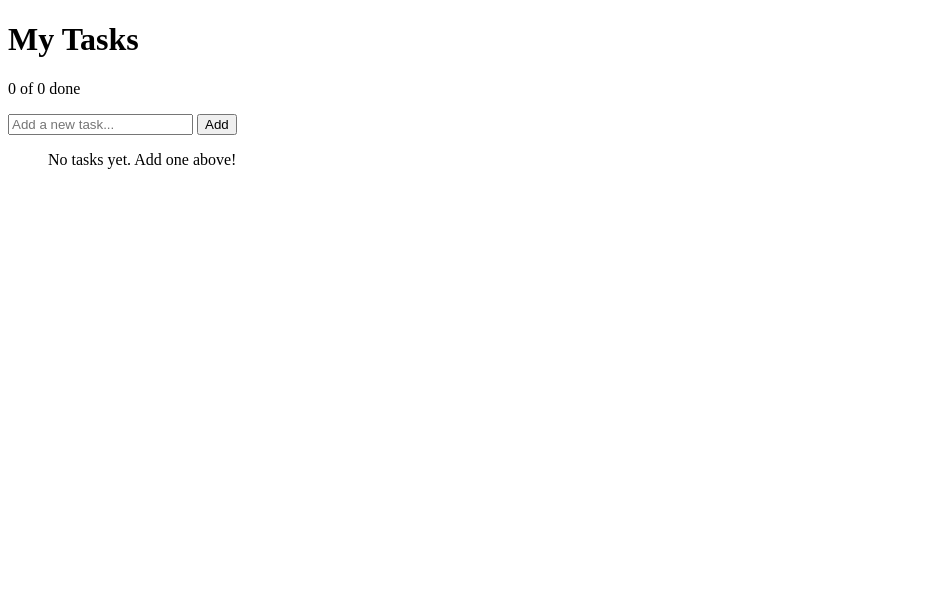
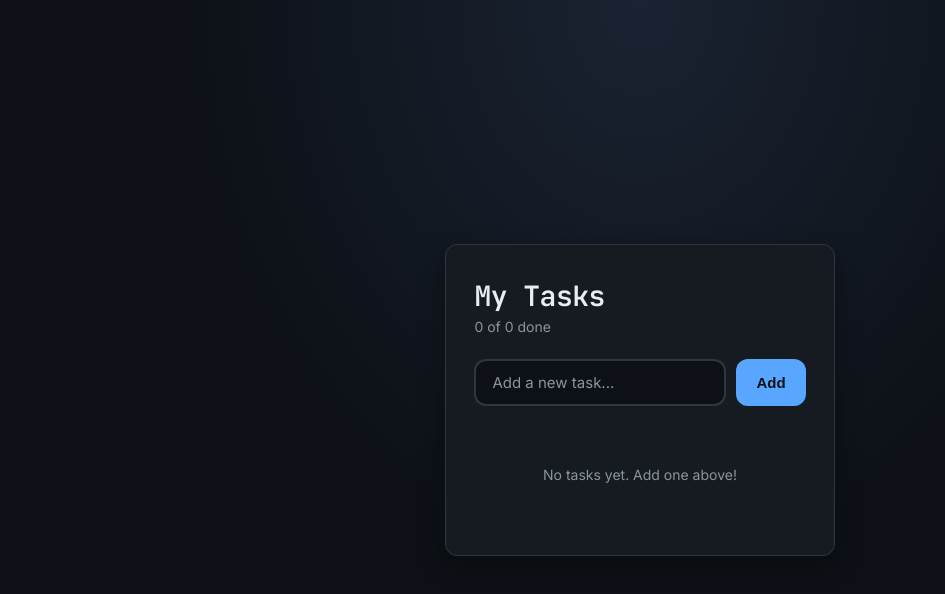
Before and after one commit to syphhg/todo-app, a website built with Vite: page index.html in a window 1280 px wide. Shown: the whole page, without its empty margins (0-945 px from the left). Built offline with nearby package versions, Linux system fonts and the light colour scheme.

Commit message:
Add dark mode and fix CSS

```diff
--- a/index.html
+++ b/index.html
@@ -6,7 +6,7 @@
     <title>My Tasks</title>
     <link rel="preconnect" href="https://fonts.googleapis.com">
     <link rel="preconnect" href="https://fonts.gstatic.com" crossorigin>
-    <link href="https://fonts.googleapis.com/css2?family=Inter:wght@400;500;600&display=swap" rel="stylesheet">
+    <link href="https://fonts.googleapis.com/css2?family=JetBrains+Mono:wght@400;500;600;700&family=Inter:wght@400;500;600&display=swap" rel="stylesheet">
   </head>
   <body>
     <div id="app">
--- a/package.json
+++ b/package.json
@@ -3,12 +3,15 @@
   "private": true,
   "version": "0.0.0",
   "type": "module",
+  "homepage": "https://syphhg.github.io/todo-app",
   "scripts": {
     "dev": "vite",
     "build": "vite build",
-    "preview": "vite preview"
+    "preview": "vite preview",
+    "deploy": "vite build && gh-pages -d dist"
   },
   "devDependencies": {
+    "gh-pages": "^6.3.0",
     "vite": "^7.3.1"
   }
 }
--- a/src/main.js
+++ b/src/main.js
@@ -1,3 +1,5 @@
+import './style.css'
+
 let todos = JSON.parse(localStorage.getItem('todos')) || []
 
 const form = document.getElementById('todo-form')
--- a/src/style.css
+++ b/src/style.css
@@ -1,14 +1,14 @@
 :root {
-  --bg: #f8f9fa;
-  --card-bg: #ffffff;
-  --text: #212529;
-  --text-muted: #6c757d;
-  --primary: #228be6;
-  --primary-hover: #1c7ed6;
-  --danger: #fa5252;
-  --danger-hover: #e03131;
-  --border: #dee2e6;
-  --shadow: 0 2px 8px rgba(0, 0, 0, 0.08);
+  --bg: #0d1117;
+  --card-bg: #161b22;
+  --text: #e6edf3;
+  --text-muted: #8b949e;
+  --primary: #58a6ff;
+  --primary-hover: #79b8ff;
+  --danger: #f85149;
+  --danger-hover: #ff7b72;
+  --border: #30363d;
+  --shadow: 0 8px 24px rgba(0, 0, 0, 0.4);
   --radius: 12px;
 }
 
@@ -27,21 +27,27 @@ body {
   align-items: center;
   justify-content: center;
   padding: 20px;
+  background-image:
+    radial-gradient(ellipse at top, #1a2332 0%, transparent 50%),
+    radial-gradient(ellipse at bottom, #0d1117 0%, transparent 50%);
 }
 
 .container {
   width: 100%;
   max-width: 420px;
   background: var(--card-bg);
+  border: 1px solid var(--border);
   border-radius: var(--radius);
   box-shadow: var(--shadow);
   padding: 32px 28px;
 }
 
 h1 {
+  font-family: 'JetBrains Mono', monospace;
   font-size: 28px;
   font-weight: 600;
   margin-bottom: 4px;
+  letter-spacing: -0.5px;
 }
 
 .subtitle {
@@ -65,22 +71,28 @@ h1 {
   font-family: inherit;
   outline: none;
   transition: border-color 0.2s;
+  background: var(--bg);
+  color: var(--text);
 }
 
 #todo-input:focus {
   border-color: var(--primary);
 }
 
+#todo-input::placeholder {
+  color: var(--text-muted);
+}
+
 #add-btn {
   padding: 12px 20px;
   background: var(--primary);
-  color: white;
+  color: #0d1117;
   border: none;
   border-radius: var(--radius);
   font-size: 15px;
-  font-weight: 500;
+  font-weight: 600;
   cursor: pointer;
-  transition: background 0.2s;
+  transition: all 0.2s;
 }
 
 #add-btn:hover {
@@ -117,6 +129,7 @@ h1 {
   cursor: pointer;
   transition: all 0.2s;
   flex-shrink: 0;
+  position: relative;
 }
 
 .todo-checkbox:hover {
@@ -126,6 +139,17 @@ h1 {
 .todo-item.completed .todo-checkbox {
   background: var(--primary);
   border-color: var(--primary);
+}
+
+.todo-item.completed .todo-checkbox::after {
+  content: '✓';
+  position: absolute;
+  top: 50%;
+  left: 50%;
+  transform: translate(-50%, -50%);
+  color: #0d1117;
+  font-size: 12px;
+  font-weight: bold;
 }
 
 .todo-text {
```
Also changed, not shown: 1 other file.
